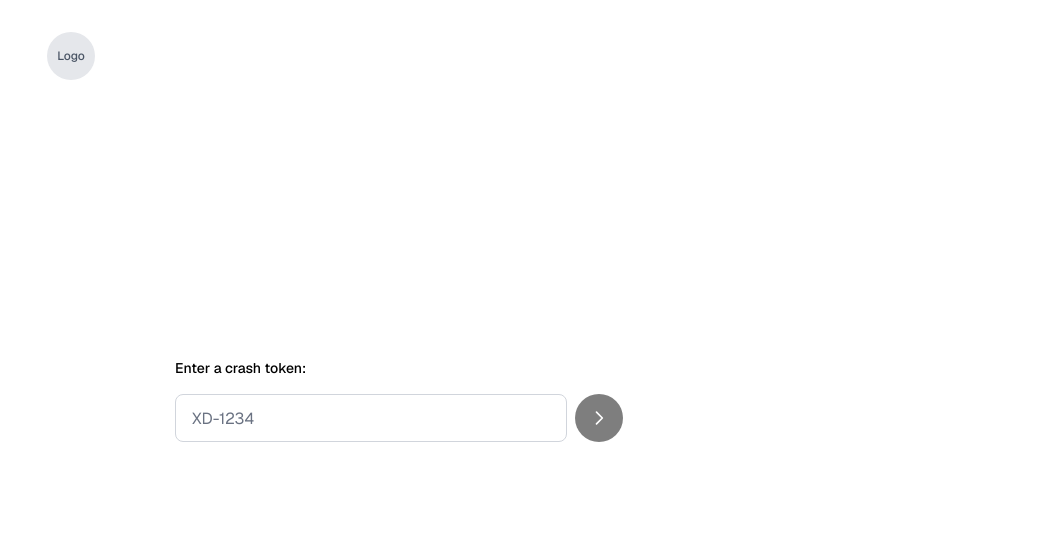
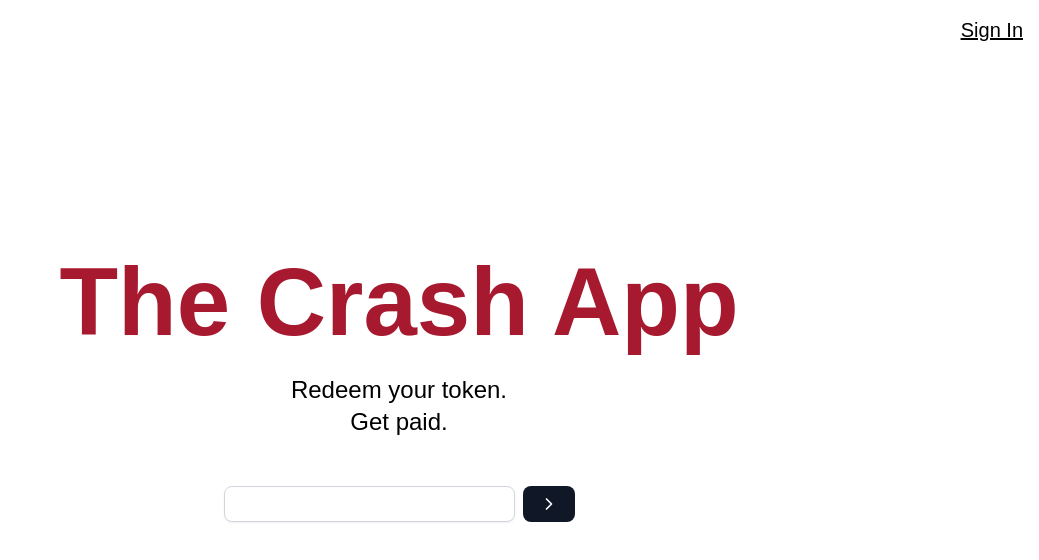
Before and after one commit to LuisFVillalon/innovate-4-sdsu-hackathon-2025, a Next.js app: page /redeem in a window 1280 px wide. Shown: the top 560 px of the page, without its empty margins (241-1280 px from the left). Built offline with nearby package versions, Linux system fonts and the light colour scheme.

Commit message:
add app title

```diff
--- /dev/null
+++ b/app/redeem/page.module.css
@@ -0,0 +1,57 @@
+.mainWrapper {
+    display: flex;
+    flex-direction: column;
+    justify-content: center;
+    gap: 1.5rem;
+    align-items: center;
+    height: 100vh;
+    background: #FFFFFF;
+}
+.buttonContainer {
+    display: flex;
+
+    flex-direction: column;
+    justify-content: space-between;
+    align-items: center;
+    height: 15%;
+}
+.fadeIn {
+  animation: fadeIn 1s ease-out forwards;
+}
+.fadeInLeft {
+  animation: fadeInLeft 1s ease-out forwards;
+}
+.fadeInRight {
+  animation: fadeInRight 1s ease-out forwards;
+}
+@keyframes fadeInLeft {
+  from {
+    opacity: 0;
+    transform: translateX(-50px);
+  }
+  to {
+    opacity: 1;
+    transform: translateX(0);
+  }
+}
+@keyframes fadeInRight {
+  from {
+    opacity: 0;
+    transform: translateX(50px);
+  }
+  to {
+    opacity: 1;
+    transform: translateX(0);
+  }
+}
+
+@keyframes fadeIn {
+  from {
+    opacity: 0;
+    transform: translateY(-20px);
+  }
+  to {
+    opacity: 1;
+    transform: translateY(0);
+  }
+}
--- a/app/redeem/page.tsx
+++ b/app/redeem/page.tsx
@@ -1,6 +1,9 @@
-"use client"
+'use client';
 
-import { useState } from "react"
+import styles from './page.module.css'
+import Link from "next/link";
+import { useState } from "react";
+import { ChevronRight } from "lucide-react";
 
 export default function RedeemPage() {
   const [token, setToken] = useState("")
@@ -24,58 +27,46 @@ export default function RedeemPage() {
   }
 
   return (
-    <div className="flex min-h-screen items-center justify-center bg-white font-sans">
-      <main className="flex min-h-screen w-full max-w-3xl flex-col items-start py-8 px-4 sm:py-16 sm:px-8 bg-white relative">
-        {/* Logo placeholder in top-left */}
-        <div className="absolute top-8 left-8">
-          <div className="w-12 h-12 rounded-full bg-gray-200 flex items-center justify-center">
-            <span className="text-xs text-gray-600 font-medium">Logo</span>
+    <div className={styles.mainWrapper}>
+      <div className="text-xl text-[#000000] underline absolute top-4 right-4">
+        <Link href="/account">
+          Sign In
+        </Link>
+      </div>
+
+      <div className='mx-[5%] flex flex-col gap-6 justify-center items-center'>
+        <div className={`${styles.fadeIn} text-center text-[#A6192E] text-8xl font-bold`}>
+          The Crash App
+        </div>
+        <div className={`${styles.fadeIn} text-center text-2xl text-[#000000]`}>
+          <p>
+            Redeem your token.
+          </p>
+          <p>
+            Get paid.
+          </p>
         </div>
       </div>
 
-        {/* Main content - centered */}
-        <div className="w-full flex-1 flex items-center justify-center">
-          <div className="w-full max-w-md space-y-6">
-            <div className="space-y-4">
-              <label htmlFor="crash-token" className="block text-sm font-medium text-black">
-                Enter a crash token:
-              </label>
-              <form onSubmit={handleSubmit} className="flex items-center gap-2">
+      <div className="flex flex-col gap-8 justify-center items-center">
+        <form onSubmit={handleSubmit} className='flex gap-2 px-10 py-6 text-xl flex mt-0'>
           <input
-                  id="crash-token"
             type="text"
             value={token}
             onChange={(e) => setToken(e.target.value)}
-                  placeholder="XD-1234"
-                  className="flex-1 h-12 px-4 rounded-lg border border-gray-300 bg-white text-black placeholder:text-gray-500 focus:outline-none focus:ring-2 focus:ring-gray-400 focus:border-transparent"
+            placeholder="Enter your Crash Token"
+            className={`flex h-9 w-full rounded-lg border border-gray-300 bg-white px-3 py-2 text-xl text-black shadow-sm shadow-black/5 transition-shadow placeholder-[#FFFFFF] focus-visible:border-ring focus-visible:outline-none focus-visible:ring-[3px] focus-visible:ring-ring/20 disabled:cursor-not-allowed disabled:opacity-50 ${styles.fadeInLeft}`}
             disabled={isSubmitting}
           />
           <button
             type="submit"
+            className={`bg-gray-900 border-gray-600 border-b-gray-500 px-4 py-2 rounded-lg ${styles.fadeInRight}`}
             disabled={!token.trim() || isSubmitting}
-                  className="w-12 h-12 rounded-full bg-black text-white flex items-center justify-center hover:bg-gray-900 transition-colors disabled:opacity-50 disabled:cursor-not-allowed min-w-[48px] min-h-[48px]"
-                  aria-label="Submit token"
           >
-                  <svg
-                    className="h-5 w-5"
-                    fill="none"
-                    stroke="currentColor"
-                    viewBox="0 0 24 24"
-                    xmlns="http://www.w3.org/2000/svg"
-                  >
-                    <path
-                      strokeLinecap="round"
-                      strokeLinejoin="round"
-                      strokeWidth={2}
-                      d="M9 5l7 7-7 7"
-                    />
-                  </svg>
+            <ChevronRight className="w-5 h-5 text-white" />
           </button>
         </form>
       </div>
     </div>
-        </div>
-      </main>
-    </div>
   )
 }
```
Also changed, not shown: 1 other file (tests, documents, lock files or other folders). Lines whose indentation alone changed are shown as unchanged.
